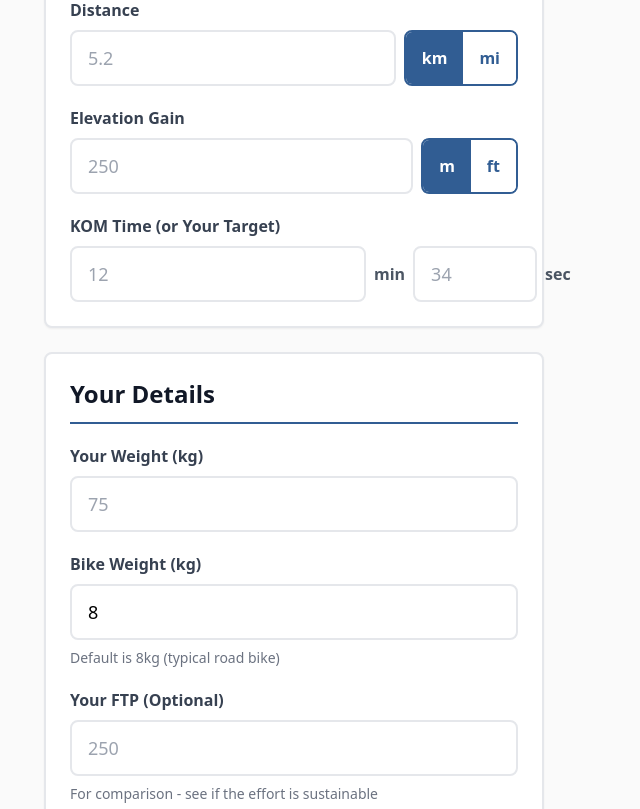
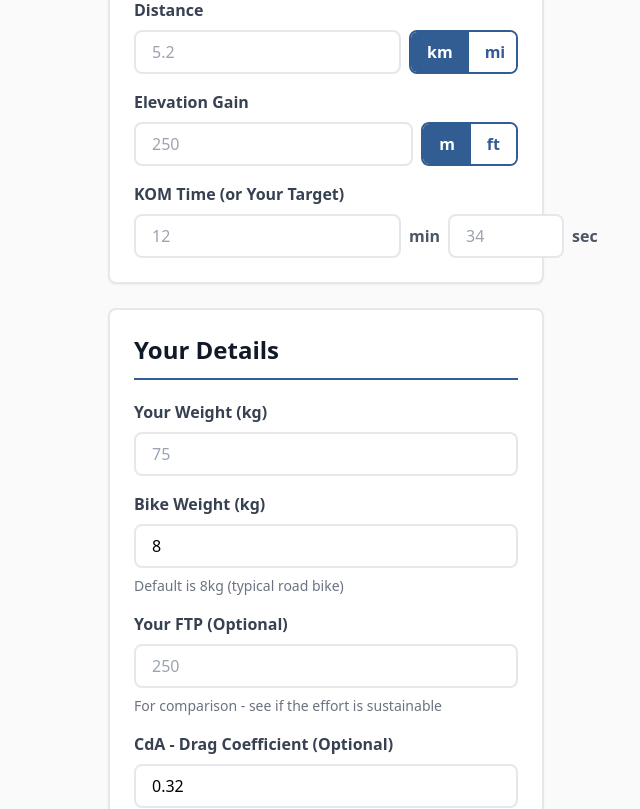
Before and after one commit to maccavamzoo/bikotic-genesis, a Next.js app: page /tools/kom-power in a window 1280 px wide. Shown: the part 420-1229 px from the top of the page, without its empty margins (84-724 px from the left). Built offline with nearby package versions, Linux system fonts and the light colour scheme.

Commit message:
Update page.tsx

```diff
--- a/app/tools/kom-power/page.tsx
+++ b/app/tools/kom-power/page.tsx
@@ -3,7 +3,7 @@
 export default function KOMPowerCalculator() {
  return (
   <main className="min-h-screen p-4 md:p-8 font-sans bg-[#fafafa]">
-      <div className="max-w-5xl mx-auto">
+   <div className="max-w-4xl mx-auto">
 
     {/* Page Header */}
     <section className="mb-8">
@@ -31,7 +31,7 @@ export default function KOMPowerCalculator() {
         Segment Details
        </h2>
 
-              <div className="space-y-5">
+       <div className="space-y-4">
 
         {/* Distance */}
         <div>
@@ -46,7 +46,7 @@ export default function KOMPowerCalculator() {
            min="0.1"
            step="0.1"
            onChange={() => (window as any).calculatePower()}
-                      className="flex-1 px-4 py-3 border-2 border-gray-200 rounded-lg focus:border-bikotic-blue focus:outline-none text-lg"
+           className="flex-1 px-4 py-2 border-2 border-gray-200 rounded-lg focus:border-bikotic-blue focus:outline-none"
           />
           <div className="flex border-2 border-bikotic-blue rounded-lg overflow-hidden">
            <button
@@ -80,7 +80,7 @@ export default function KOMPowerCalculator() {
            min="0"
            step="1"
            onChange={() => (window as any).calculatePower()}
-                      className="flex-1 px-4 py-3 border-2 border-gray-200 rounded-lg focus:border-bikotic-blue focus:outline-none text-lg"
+           className="flex-1 px-4 py-2 border-2 border-gray-200 rounded-lg focus:border-bikotic-blue focus:outline-none"
           />
           <div className="flex border-2 border-bikotic-blue rounded-lg overflow-hidden">
            <button
@@ -113,7 +113,7 @@ export default function KOMPowerCalculator() {
            placeholder="12"
            min="0"
            onChange={() => (window as any).calculatePower()}
-                      className="flex-1 px-4 py-3 border-2 border-gray-200 rounded-lg focus:border-bikotic-blue focus:outline-none text-lg"
+           className="flex-1 px-4 py-2 border-2 border-gray-200 rounded-lg focus:border-bikotic-blue focus:outline-none"
           />
           <span className="text-gray-600 font-semibold">min</span>
           <input
@@ -123,7 +123,7 @@ export default function KOMPowerCalculator() {
            min="0"
            max="59"
            onChange={() => (window as any).calculatePower()}
-                      className="flex-1 px-4 py-3 border-2 border-gray-200 rounded-lg focus:border-bikotic-blue focus:outline-none text-lg"
+           className="flex-1 px-4 py-2 border-2 border-gray-200 rounded-lg focus:border-bikotic-blue focus:outline-none"
           />
           <span className="text-gray-600 font-semibold">sec</span>
          </div>
@@ -138,7 +138,7 @@ export default function KOMPowerCalculator() {
         Your Details
        </h2>
 
-              <div className="space-y-5">
+       <div className="space-y-4">
 
         {/* Rider Weight */}
         <div>
@@ -153,7 +153,7 @@ export default function KOMPowerCalculator() {
           max="150"
           step="0.1"
           onChange={() => (window as any).calculatePower()}
-                    className="w-full px-4 py-3 border-2 border-gray-200 rounded-lg focus:border-bikotic-blue focus:outline-none text-lg"
+          className="w-full px-4 py-2 border-2 border-gray-200 rounded-lg focus:border-bikotic-blue focus:outline-none"
          />
         </div>
 
@@ -171,7 +171,7 @@ export default function KOMPowerCalculator() {
           step="0.1"
           defaultValue="8"
           onChange={() => (window as any).calculatePower()}
-                    className="w-full px-4 py-3 border-2 border-gray-200 rounded-lg focus:border-bikotic-blue focus:outline-none text-lg"
+          className="w-full px-4 py-2 border-2 border-gray-200 rounded-lg focus:border-bikotic-blue focus:outline-none"
          />
          <p className="text-sm text-gray-500 mt-2">Default is 8kg (typical road bike)</p>
         </div>
@@ -188,7 +188,7 @@ export default function KOMPowerCalculator() {
           min="100"
           max="500"
           onChange={() => (window as any).calculatePower()}
-                    className="w-full px-4 py-3 border-2 border-gray-200 rounded-lg focus:border-bikotic-blue focus:outline-none text-lg"
+          className="w-full px-4 py-2 border-2 border-gray-200 rounded-lg focus:border-bikotic-blue focus:outline-none"
          />
          <p className="text-sm text-gray-500 mt-2">For comparison - see if the effort is sustainable</p>
         </div>
@@ -207,7 +207,7 @@ export default function KOMPowerCalculator() {
           step="0.01"
           defaultValue="0.32"
           onChange={() => (window as any).calculatePower()}
-                    className="w-full px-4 py-3 border-2 border-gray-200 rounded-lg focus:border-bikotic-blue focus:outline-none text-lg"
+          className="w-full px-4 py-2 border-2 border-gray-200 rounded-lg focus:border-bikotic-blue focus:outline-none"
          />
          <p className="text-sm text-gray-500 mt-2">Default 0.32 is typical road position. Lower = more aero</p>
         </div>
@@ -286,7 +286,7 @@ export default function KOMPowerCalculator() {
         </div>
         <div className="border-t-2 border-gray-200 pt-2 mt-2 flex justify-between items-center">
          <span className="font-semibold text-gray-900">Total Power:</span>
-                  <span className="font-bold text-bikotic-blue text-lg" id="power-total">-- W</span>
+         <span className="font-bold text-bikotic-blue" id="power-total">-- W</span>
         </div>
        </div>
       </div>
@@ -307,7 +307,7 @@ export default function KOMPowerCalculator() {
          min="50"
          max="600"
          onChange={() => (window as any).calculateTime()}
-                  className="w-full px-4 py-3 border-2 border-gray-200 rounded-lg focus:border-bikotic-blue focus:outline-none"
+         className="w-full px-4 py-2 border-2 border-gray-200 rounded-lg focus:border-bikotic-blue focus:outline-none"
         />
        </div>
        <div className="bg-bikotic-blue bg-opacity-10 rounded-lg p-4 text-center">
```
Lines whose indentation alone changed are shown as unchanged.
